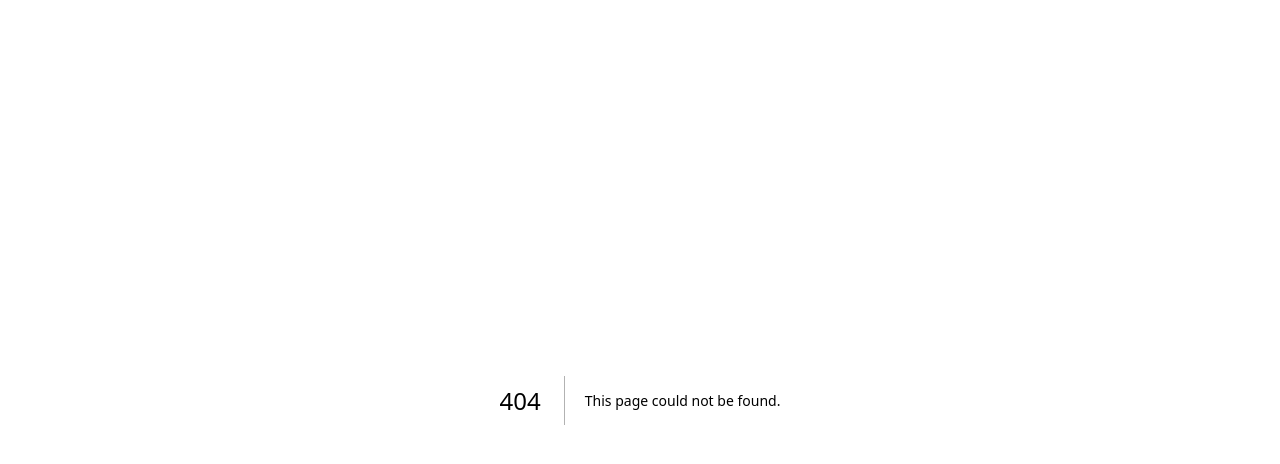
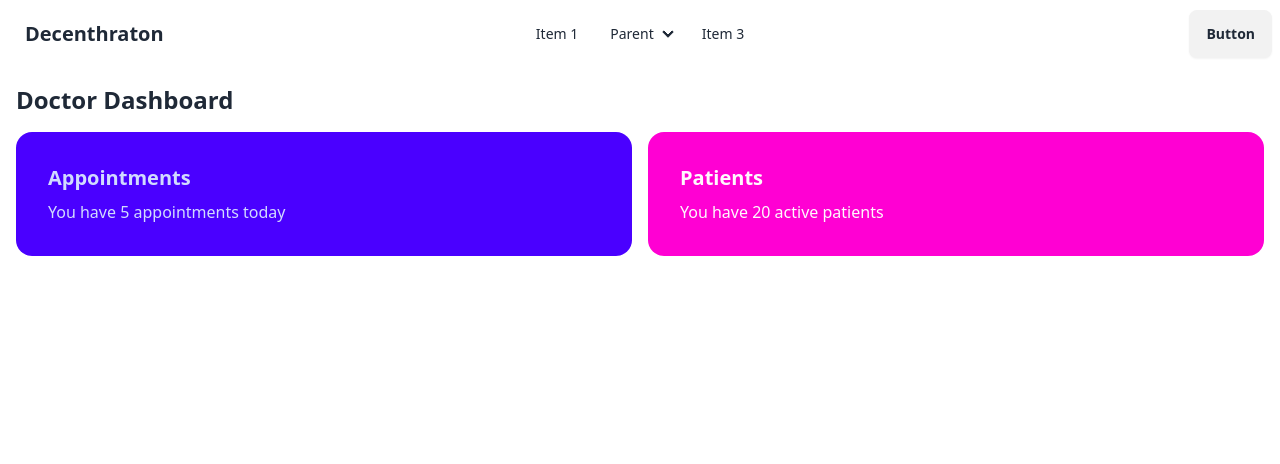
Before and after one commit to slackerkids/aitrack, a Next.js app: page /doctor in a window 1280 px wide. Before the commit this address had no page. Shown: the top 464 px of the page. Built offline with nearby package versions, Linux system fonts and the light colour scheme.

Commit message:
structure change

```diff
--- a/app/dashboard/page.tsx
+++ b/app/client/page.tsx
@@ -1,7 +1,6 @@
 "use client"
 import React, { useState } from 'react';
 import Sidebar from '@/components/Sidebar';
-import Doctor from '@/components/Doctor';
 import Client from '@/components/Client';
 
 
@@ -9,9 +8,8 @@ export default function Dashboard() {
   const [activeView, setActiveView] = useState<'doctor' | 'client'>('doctor');
   return (
     <div className="flex">
-      <Sidebar activeView={activeView} setActiveView={setActiveView} />
       <div className="flex-1">
-        {activeView === 'doctor' ? <Doctor /> : <Client />}
+        <Client/>
       </div>
     </div>
   );
--- /dev/null
+++ b/app/doctor/layout.tsx
@@ -0,0 +1,14 @@
+import Navbar from "@/components/Navbar";
+
+export default function RootLayout({
+  children,
+}: Readonly<{
+  children: React.ReactNode;
+}>) {
+  return (
+    <>
+      <Navbar />
+      {children}
+    </>
+  );
+}
--- /dev/null
+++ b/app/doctor/page.tsx
@@ -0,0 +1,16 @@
+"use client"
+import React, { useState } from 'react';
+import Sidebar from '@/components/Sidebar';
+import Doctor from '@/components/Doctor';
+
+
+export default function Dashboard() {
+  const [activeView, setActiveView] = useState<'doctor' | 'client'>('doctor');
+  return (
+    <div className="flex">
+      <div className="flex-1">
+        <Doctor/>
+      </div>
+    </div>
+  );
+}
```
Also changed, not shown: app/client/layout.tsx (renamed from app/dashboard/layout.tsx).
